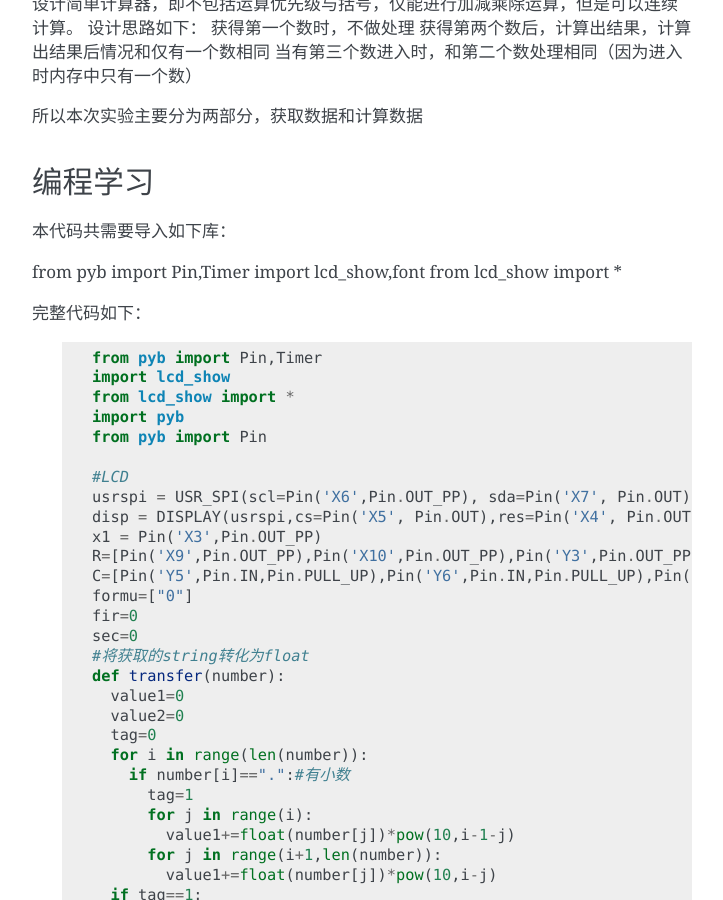
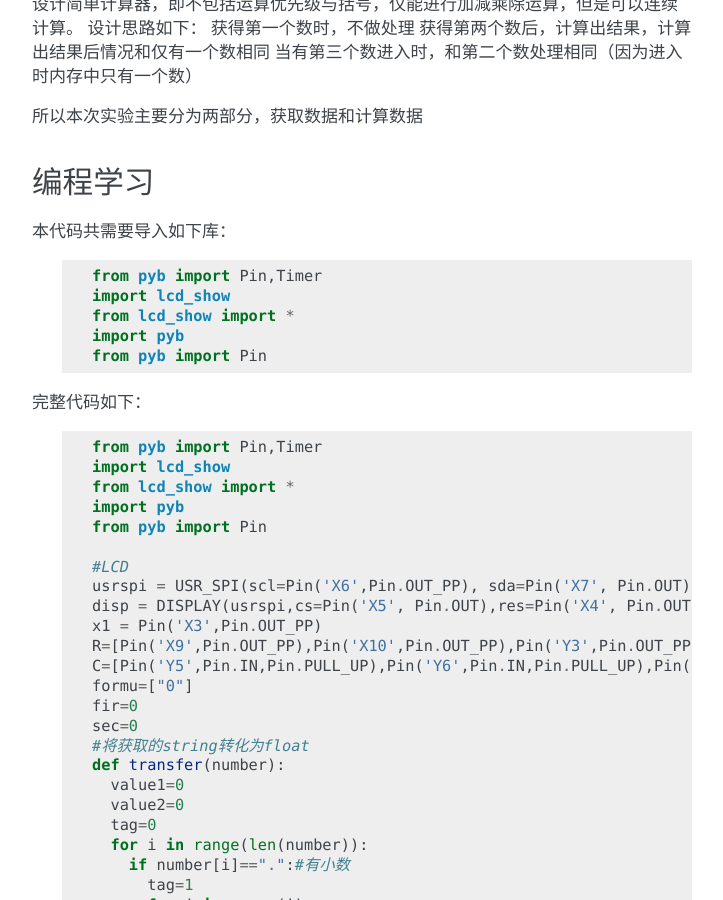
Before and after one commit to yangzl2014/SkidsDocs, a Sphinx documentation site: the page built from docs/source/computer.rst, in a window 1280 px wide and 900 px high, scrolled down 1069 px. Shown: the whole window, without its empty margins (388-1111 px from the left). Built offline with Sphinx 7.4.7, drawn with Linux system fonts in a browser that asks for light colours; pages that are not in the unit, such as notebooks, are missing from menus.

Commit message:
修改文件格式问题。

```diff
--- a/docs/source/computer.rst
+++ b/docs/source/computer.rst
@@ -35,9 +35,11 @@ EDU-TFT-1.8模块
 
  ::
 
-from pyb import Pin,Timer
-import lcd_show,font
-from lcd_show import *
+  from pyb import Pin,Timer
+  import lcd_show
+  from lcd_show import *
+  import pyb
+  from pyb import Pin
 
 
 完整代码如下：
```
